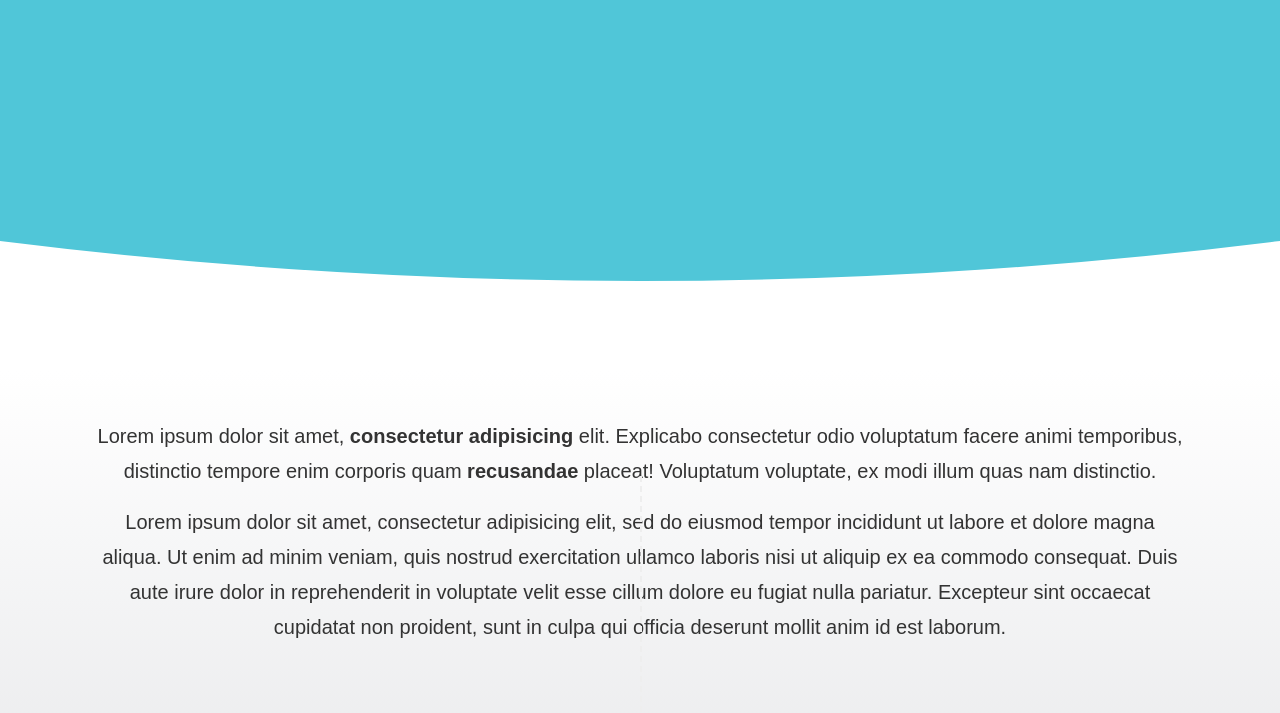
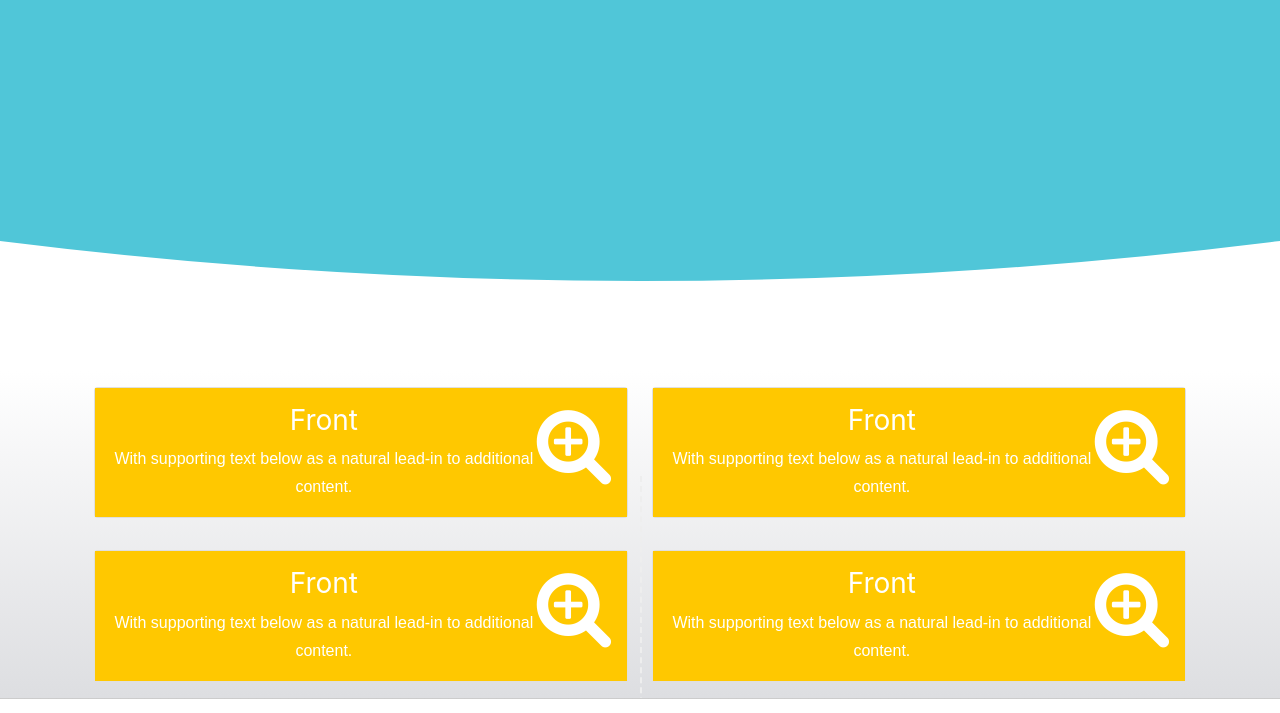
Before and after one commit to cronycommunity/hausmeister-web-site-javascript, a plain HTML site: page index.html in a window 1280 px wide. Shown: the part 239-952 px from the top of the page. Drawn offline with nearby package versions, Linux system fonts and the light colour scheme.

Commit message:
flash-cards were added

```diff
--- a/index.html
+++ b/index.html
@@ -37,16 +37,22 @@
                     <h6>Hausmeister</h6>
                 </a>
                 <button class="navbar-toggler" type="button" data-bs-toggle="collapse" data-bs-target="#navbarResponsive" aria-controls="navbarResponsive" aria-expanded="false" aria-label="Toggle navigation">
-                  <span class="material-symbols-outlined">
-                    menu
-                    </span>
-              </button>
+            <span class="material-symbols-outlined"> menu </span>
+          </button>
                 <div class="collapse navbar-collapse" id="navbarResponsive">
                     <ul class="navbar-nav text-uppercase ms-auto py-4 py-lg-0">
-                        <li class="nav-item1"><a class="nav-link" href="#page-top">Home</a></li>
-                        <li class="nav-item"><a class="nav-link" href="#portfolio">Gebrauchtwagen</a></li>
-                        <li class="nav-item"><a class="nav-link" href="#about">Über Uns</a></li>
-                        <li class="nav-item"><a class="nav-link" href="#contact">Kontakt</a></li>
+                        <li class="nav-item1">
+                            <a class="nav-link" href="#page-top">Home</a>
+                        </li>
+                        <li class="nav-item">
+                            <a class="nav-link" href="#portfolio">Gebrauchtwagen</a>
+                        </li>
+                        <li class="nav-item">
+                            <a class="nav-link" href="#about">Über Uns</a>
+                        </li>
+                        <li class="nav-item">
+                            <a class="nav-link" href="#contact">Kontakt</a>
+                        </li>
                     </ul>
                 </div>
             </div>
@@ -56,32 +62,94 @@
     </header>
 
     <main>
+        <!-- Page Content  -->
+
         <div class="container">
-            <div class="py-5">
-                <p class="lead">
-                    Lorem ipsum dolor sit amet,
-                    <strong class="font-weight-bold">consectetur adipisicing </strong
-            >elit. Explicabo consectetur odio voluptatum facere animi
-            temporibus, distinctio tempore enim corporis quam
-            <strong class="font-weight-bold">recusandae </strong>placeat! Voluptatum voluptate, ex modi illum quas nam distinctio.
-                </p>
-                <p class="lead">
-                    Lorem ipsum dolor sit amet, consectetur adipisicing elit, sed do eiusmod tempor incididunt ut labore et dolore magna aliqua. Ut enim ad minim veniam, quis nostrud exercitation ullamco laboris nisi ut aliquip ex ea commodo consequat. Duis aute irure dolor
-                    in reprehenderit in voluptate velit esse cillum dolore eu fugiat nulla pariatur. Excepteur sint occaecat cupidatat non proident, sunt in culpa qui officia deserunt mollit anim id est laborum.
-                </p>
-            </div>
-            <div class="py-5">
-                <p class="lead">
-                    Lorem ipsum dolor sit amet,
-                    <strong class="font-weight-bold">consectetur adipisicing </strong
-            >elit. Explicabo consectetur odio voluptatum facere animi
-            temporibus, distinctio tempore enim corporis quam
-            <strong class="font-weight-bold">recusandae </strong>placeat! Voluptatum voluptate, ex modi illum quas nam distinctio.
-                </p>
-                <p class="lead">
-                    Lorem ipsum dolor sit amet, consectetur adipisicing elit, sed do eiusmod tempor incididunt ut labore et dolore magna aliqua. Ut enim ad minim veniam, quis nostrud exercitation ullamco laboris nisi ut aliquip ex ea commodo consequat. Duis aute irure dolor
-                    in reprehenderit in voluptate velit esse cillum dolore eu fugiat nulla pariatur. Excepteur sint occaecat cupidatat non proident, sunt in culpa qui officia deserunt mollit anim id est laborum.
-                </p>
+            <div class="row">
+                <div class="col-sm-6 my-3">
+                    <div class="card card-flip h-100">
+                        <div class="card-front text-white bg-warning">
+                            <div class="card-body">
+                                <i class="fa fa-search-plus fa-5x float-right"></i>
+                                <h3 class="card-title">Front</h3>
+                                <p class="card-text">
+                                    With supporting text below as a natural lead-in to additional content.
+                                </p>
+                            </div>
+                        </div>
+                        <div class="card-back bg-dark text-white">
+                            <div class="card-body">
+                                <h3 class="card-title">Back #2</h3>
+                                <p class="card-text">
+                                    Suprise this one has content on the back!
+                                </p>
+                            </div>
+                        </div>
+                    </div>
+                </div>
+                <div class="col-sm-6 my-3">
+                    <div class="card card-flip h-100">
+                        <div class="card-front text-white bg-warning">
+                            <div class="card-body">
+                                <i class="fa fa-search-plus fa-5x float-right"></i>
+                                <h3 class="card-title">Front</h3>
+                                <p class="card-text">
+                                    With supporting text below as a natural lead-in to additional content.
+                                </p>
+                            </div>
+                        </div>
+                        <div class="card-back bg-dark text-white">
+                            <div class="card-body">
+                                <h3 class="card-title">Back #2</h3>
+                                <p class="card-text">
+                                    Suprise this one has content on the back!
+                                </p>
+                            </div>
+                        </div>
+                    </div>
+                </div>
+                <div class="col-sm-6 my-3">
+                    <div class="card card-flip h-100">
+                        <div class="card-front text-white bg-warning">
+                            <div class="card-body">
+                                <i class="fa fa-search-plus fa-5x float-right"></i>
+                                <h3 class="card-title">Front</h3>
+                                <p class="card-text">
+                                    With supporting text below as a natural lead-in to additional content.
+                                </p>
+                            </div>
+                        </div>
+                        <div class="card-back bg-dark text-white">
+                            <div class="card-body">
+                                <h3 class="card-title">Back #2</h3>
+                                <p class="card-text">
+                                    Suprise this one has content on the back!
+                                </p>
+                            </div>
+                        </div>
+                    </div>
+                </div>
+                <div class="col-sm-6 my-3">
+                    <div class="card card-flip h-100">
+                        <div class="card-front text-white bg-warning">
+                            <div class="card-body">
+                                <i class="fa fa-search-plus fa-5x float-right"></i>
+                                <h3 class="card-title">Front</h3>
+                                <p class="card-text">
+                                    With supporting text below as a natural lead-in to additional content.
+                                </p>
+                            </div>
+                        </div>
+                        <div class="card-back bg-dark text-white">
+                            <div class="card-body">
+                                <h3 class="card-title">Back #2</h3>
+                                <p class="card-text">
+                                    Suprise this one has content on the back!
+                                </p>
+                            </div>
+                        </div>
+                    </div>
+                </div>
             </div>
         </div>
     </main>
```
Also changed, not shown: styles/main.css.
